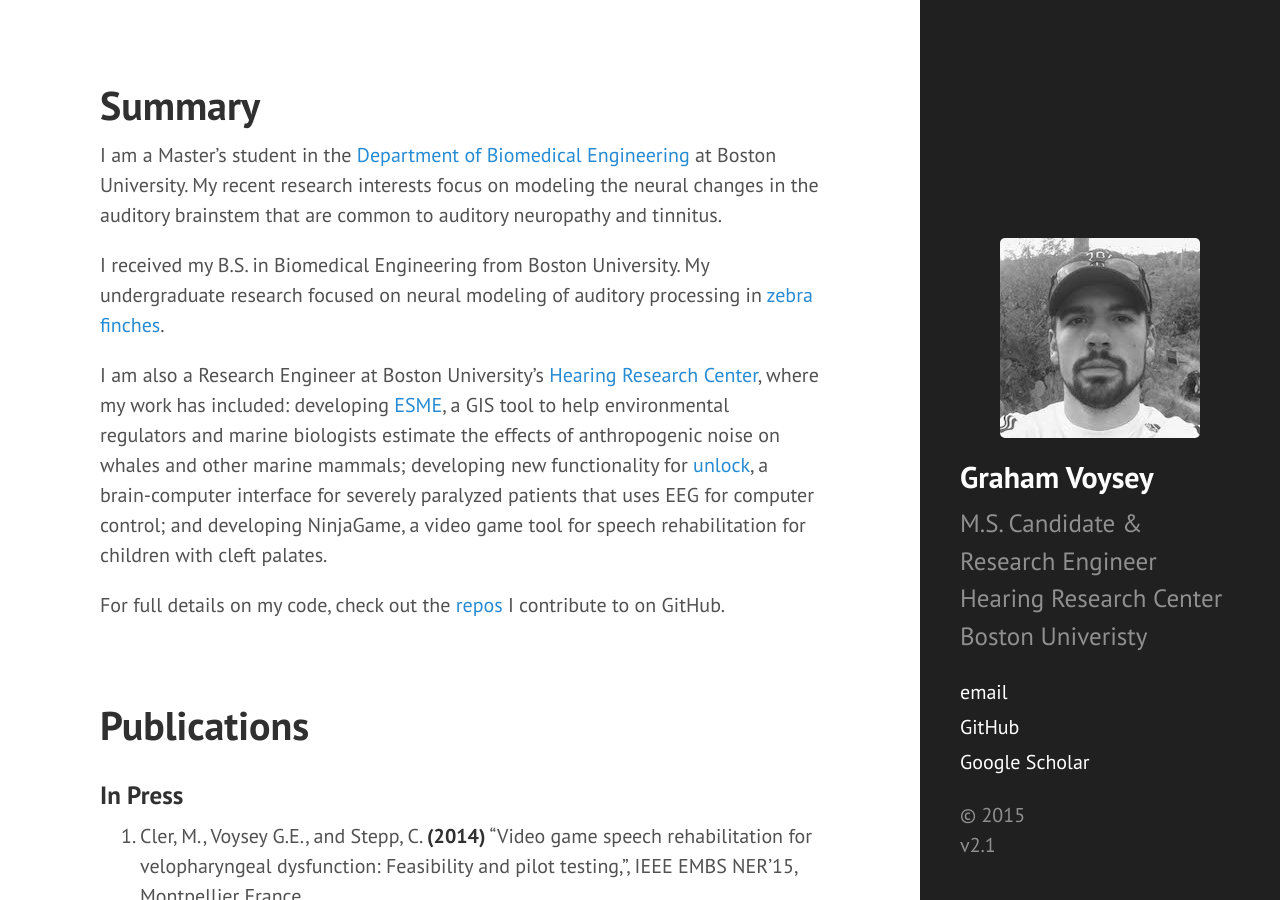
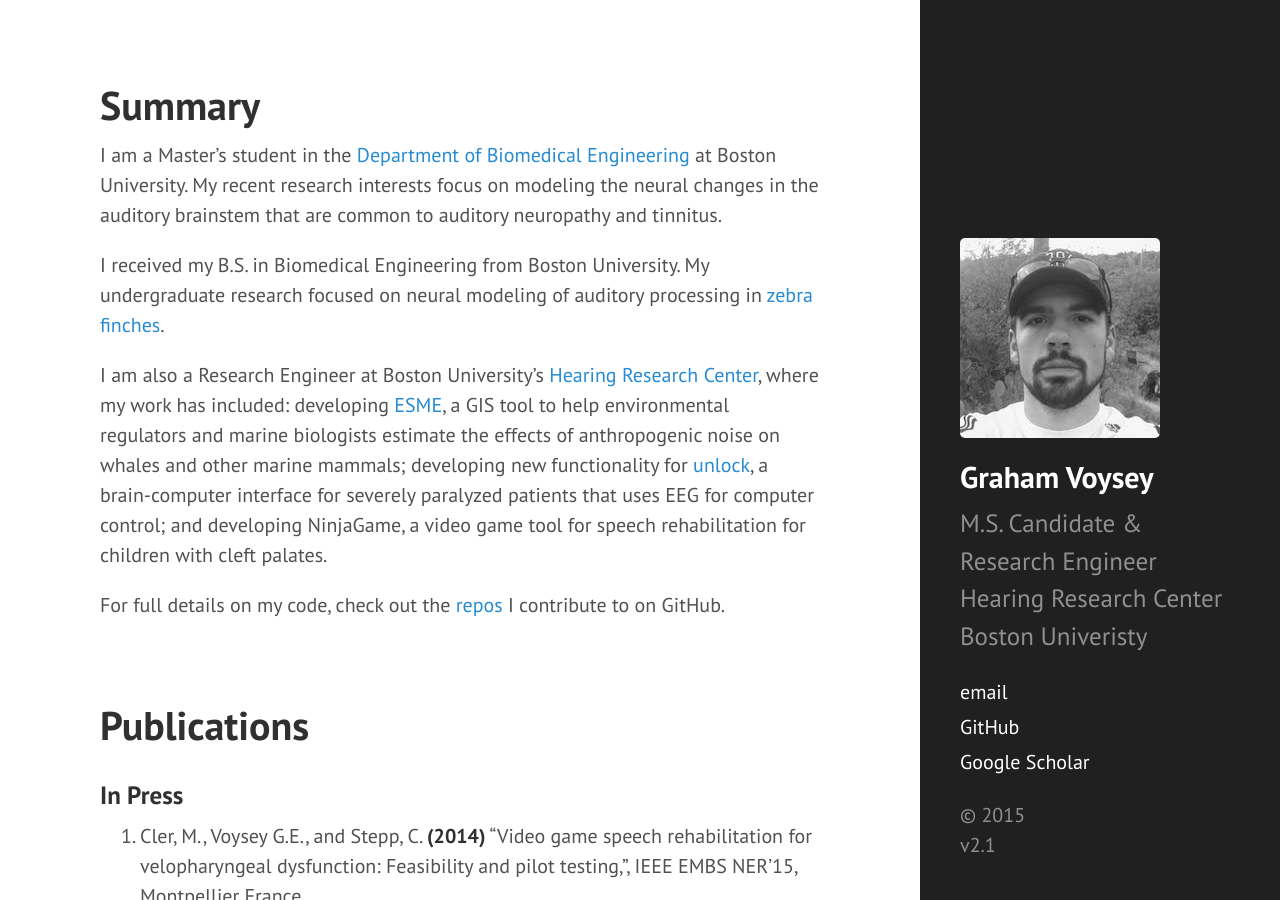
Before and after one commit to gvoysey/gvoysey.github.io, a Jekyll site: the page built from index.html, in a window 1280 px wide and 900 px high. Built offline with Jekyll 4.4.1, drawn with Linux system fonts in a browser that asks for light colours; Markdown is read by kramdown in place of the engine named in the settings; the list of posts is cut into pages by our own code.

Commit message:
updated css for less of a hack

```diff
--- a/_includes/sidebar.html
+++ b/_includes/sidebar.html
@@ -2,7 +2,7 @@
   <div class="container sidebar-sticky">
     <div class="sidebar-about">
 
-      <img style="margin:0px auto;display:block" src="{{ site.baseurl }}headshot-2.jpg" alt="headshot"/>
+      <img src="{{ site.baseurl }}headshot-2.jpg" alt="headshot"/>
 
       <h2>
         <a href="{{ site.baseurl }}">
```
Also changed, not shown: css/main.css (+7 -0 lines).
